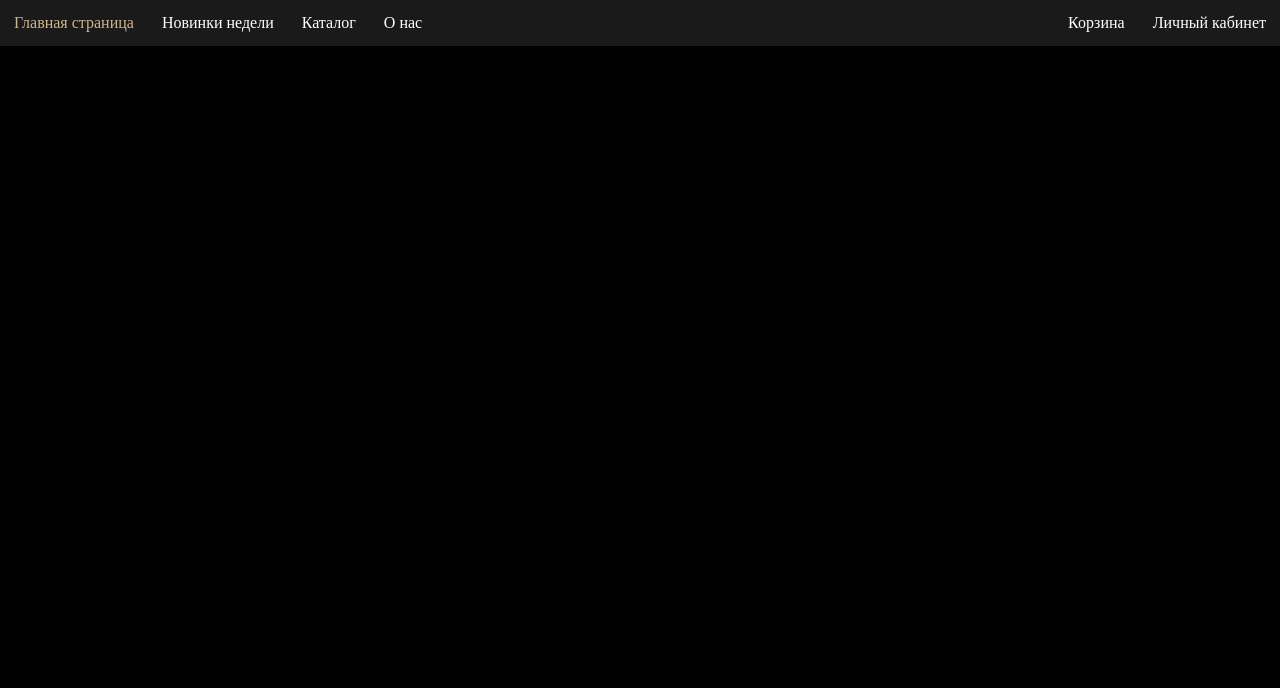
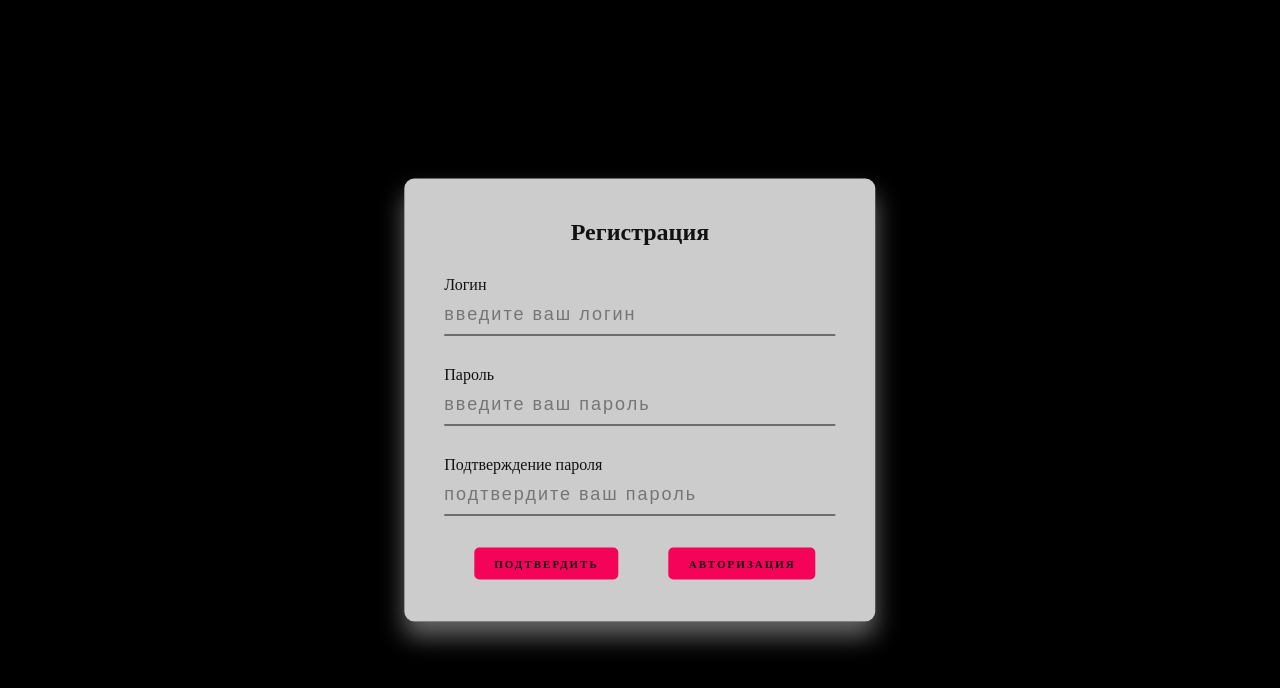
Before and after one commit to TheyCallMeZong/4LabaWeb, a Vue app: page /sign-in in a window 1280 px wide. Shown: the top 688 px of the page. Built offline with nearby package versions, Linux system fonts and the light colour scheme.

Commit message:
Auth form

```diff
--- a/src/components/BottomNavabar.vue
+++ b/src/components/BottomNavabar.vue
@@ -1,7 +1,7 @@
 <template>
   <footer>
     <span><a href="https://t.me/oh_semyon" target="_blank">Telegram (Semyon)</a></span>&nbsp;&nbsp;&nbsp;&nbsp;
-    <span><a href="https://t.me/hahahhahahahahhahaahhahahahahhahahahahahahahah" target="_blank">Telegram (Kirill)</a></span>&nbsp;&nbsp;&nbsp;&nbsp;
+    <span><a href="https://t.me/krispymooon" target="_blank">Telegram (Kiryl)</a></span>&nbsp;&nbsp;&nbsp;&nbsp;
     <span><a href="https://github.com/TheyCallMeZong" target="_blank">Github</a></span>
     <p>© 2023 Shop4ick. Права не защищены</p>
   </footer>
--- a/src/pages/user/authorize/Authorize.vue
+++ b/src/pages/user/authorize/Authorize.vue
@@ -1,5 +1,39 @@
+
 <template>
-  <TopNavbar/>
+  <Space></Space>
+  <div>
+    <main class="box">
+      <h2>Авторизация</h2>
+      <form @submit.prevent>
+        <div class="inputBox">
+          <label for="userName">Логин</label>
+          <input
+              type="text"
+              name="userName"
+              id="userName"
+              placeholder="введите ваш логин"
+              required
+          />
+        </div>
+        <div class="inputBox">
+          <label for="userPassword">Пароль</label>
+          <input
+              type="password"
+              name="userPassword"
+              id="userPassword"
+              placeholder="введите ваш пароль"
+              required
+          />
+        </div>
+        <div>
+          <router-link class="button" style="float: left" to="/">Назад</router-link>
+          <button type="submit" name="" style="float: left">Подтвердить</button>
+          <router-link class="button" style="float: left" to="/sign-in">Регистрация</router-link>
+        </div>
+      </form>
+    </main>
+    <footer></footer>
+  </div>
 </template>
 
 <script>
@@ -11,6 +45,86 @@ export default {
 }
 </script>
 
-<style lang="scss" scoped>
+<style scoped>
+* {
+  box-sizing: border-box;
+}
+
+body {
+  background-color: #1c1c1c;
+  font-family: 'Shadows Into Light Two', cursive;
+  height: 100vh;
+  margin: 0;
+  padding: 0;
+}
+
+header {
+  display: none;
+}
+
+.box {
+  font-family: 'Shadows Into Light Two', cursive;
+  background-color: rgba(255, 255, 255, 0.8);
+  border-radius: 10px;
+  box-shadow: 0 15px 25px rgba(255, 255, 255, 0.4);
+  margin: auto auto;
+  padding: 40px;
+  position: absolute;
+  top: 50%;
+  left: 50%;
+  transform: translate(-50%, -50%);
+  text-align: left;
+}
+
+.box h2 {
+  margin: 0 0 30px 0;
+  padding: 0;
+  color: #1c1c1c;
+  text-align: center;
+}
+
+.box .inputBox label {
+  color: #1c1c1c;
+}
+
+.box .inputBox input {
+  background: transparent;
+  border: none;
+  border-bottom: 1px solid #1c1c1c;
+  color: #1c1c1c;
+  font-size: 18px;
+  letter-spacing: 2px;
+  margin-bottom: 30px;
+  outline: none;
+  padding: 10px 0;
+  width: 100%;
+}
+
+.box input[type="submit"],
+.box button[type="submit"],
+a.button {
+  font-family: 'Shadows Into Light Two', cursive;
+  background: #f40359;
+  font-size: 11px;
+  border: none;
+  border-radius: 5px;
+  color: #1c1c1c;
+  cursor: pointer;
+  font-weight: 600;
+  padding: 10px 20px;
+  letter-spacing: 2px;
+  outline: none;
+  text-transform: uppercase;
+  text-decoration: none;
+  margin: 2px 10px 2px 7px;
+  display: inline-block;
+}
+
+.box input[type="submit"]:hover,
+.box button[type="submit"]:hover,
+a.button:hover {
+  opacity: 0.8;
+}
+
 
 </style>
--- a/src/pages/user/sign-in/SignIn.vue
+++ b/src/pages/user/sign-in/SignIn.vue
@@ -2,15 +2,137 @@
 import TopNavbar from '../../../components/TopNavbar.vue';
 </script>
 <template>
-  <TopNavbar/>
+  <div>
+
+    <main class="box">
+      <h2>Регистрация</h2>
+      <form @submit.prevent>
+        <div class="inputBox">
+          <label for="userName">Логин</label>
+          <input
+              type="text"
+              name="userName"
+              id="userName"
+              placeholder="введите ваш логин"
+              required
+          />
+        </div>
+        <div class="inputBox">
+          <label for="userPassword">Пароль</label>
+          <input
+              type="password"
+              name="userPassword"
+              id="userPassword"
+              placeholder="введите ваш пароль"
+              required
+          />
+        </div>
+        <div class="inputBox">
+          <label for="userConfirmPassword">Подтверждение пароля</label>
+          <input
+              type="password"
+              name="userPassword"
+              id="userConfirmPassword"
+              placeholder="подтвердите ваш пароль"
+              required
+          />
+        </div>
+        <button type="submit" name="" style="float: left">Подтвердить</button>
+        <router-link class="button" style="float: left" to="/authorize">Авторизация</router-link>
+      </form>
+    </main>
+    <footer></footer>
+  </div>
 </template>
 
 <script>
+
+
 export default {
   name: "SignIn"
-}
+
+};
 </script>
 
 <style scoped>
+* {
+  box-sizing: border-box;
+}
+
+body {
+  background-color: #111;
+  font-family: 'Shadows Into Light Two', cursive;
+  height: 100vh;
+  margin: 0;
+  padding: 0;
+}
+
+header {
+  display: none;
+}
+
+.box {
+  font-family: 'Shadows Into Light Two', cursive;
+  background-color: rgba(255, 255, 255, 0.8);
+  border-radius: 10px;
+  box-shadow: 0 15px 25px rgba(255, 255, 255, 0.4);
+  margin: auto auto;
+  padding: 40px;
+  position: absolute;
+  top: 50%;
+  left: 50%;
+  transform: translate(-50%, -50%);
+  text-align: left;
+}
+
+.box h2 {
+  margin: 0 0 30px 0;
+  padding: 0;
+  color: #111;
+  text-align: center;
+}
+
+.box .inputBox label {
+  color: #111;
+}
+
+.box .inputBox input {
+  background: transparent;
+  border: none;
+  border-bottom: 1px solid #111;
+  color: #111;
+  font-size: 18px;
+  letter-spacing: 2px;
+  margin-bottom: 30px;
+  outline: none;
+  padding: 10px 0;
+  width: 100%;
+}
+
+.box input[type="submit"],
+.box button[type="submit"],
+a.button {
+  font-family: 'Shadows Into Light Two', cursive;
+  background: #f40359;
+  font-size: 11px;
+  border: none;
+  border-radius: 5px;
+  color: #111;
+  cursor: pointer;
+  font-weight: 600;
+  padding: 10px 20px;
+  letter-spacing: 2px;
+  outline: none;
+  text-transform: uppercase;
+  text-decoration: none;
+  margin: 2px 20px 2px 30px;
+  display: inline-block;
+}
+
+.box input[type="submit"]:hover,
+.box button[type="submit"]:hover,
+a.button:hover {
+  opacity: 0.8;
+}
 
 </style>
```
Also changed, not shown: src/pages/user/authorize/authorize.html (+15 -0 lines), src/pages/user/sign-in/sign-in.html (deleted, +0 -10 lines).
